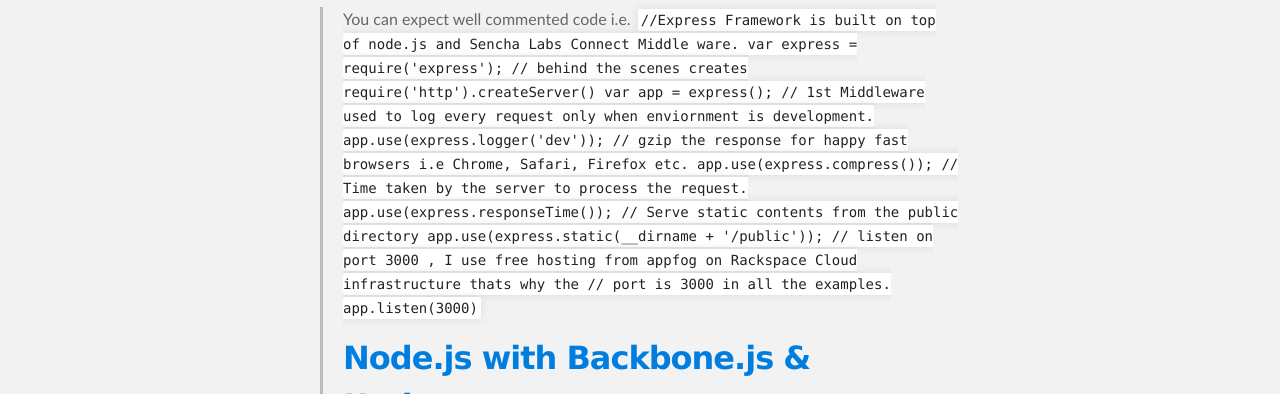
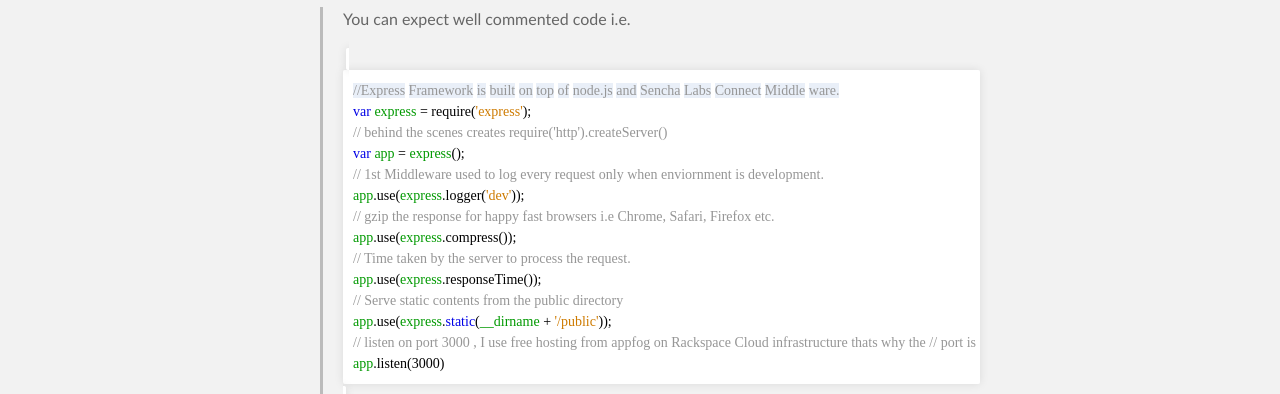
Before and after one commit to khurramijazm/khurramijazm.github.com, a plain HTML site: page index.html in a window 1280 px wide. Shown: the part 406-800 px from the top of the page. Drawn offline with Linux system fonts and the light colour scheme.

Commit message:
Update index.html
added style

```diff
--- a/index.html
+++ b/index.html
@@ -9,6 +9,15 @@
     <link rel="stylesheet" type="text/css" media="screen" href="stylesheets/stylesheet.css">
 
     <title>Khurramijazm.github.com</title>
+    <style type="text/css">
+pre {color: #000000; background-color: #ffffff; font-family: Monospaced}
+table {color: #000000; background-color: #e9e8e2; font-family: Monospaced}
+.LINE_COMMENT {color: #969696}
+.ST0 {color: #969696; background-color: #e9eff8}
+.ST1 {color: #009900}
+.STRING_LITERAL {color: #ce7b00}
+.keyword {color: #0000e6}
+</style>
   </head>
 
   <body>
@@ -34,23 +43,25 @@
 <h2><a href="http://khurramijazm.github.com/tutorial.rs.af.cm/">Node.js Basic Startup</a></h2>
 
 <blockquote>
-<p>You can expect well commented code i.e.
+<p>You can expect well commented code i.e.</p>
 <code>
-//Express Framework is built on top of node.js and Sencha Labs Connect Middle ware.
-var express = require('express');
-// behind the scenes creates require('http').createServer()
-var app = express();
-// 1st Middleware used to log every request only when enviornment is development.
-app.use(express.logger('dev'));
-// gzip the response for happy fast browsers i.e Chrome, Safari, Firefox etc.
-app.use(express.compress());
-// Time taken by the server to process the request.
-app.use(express.responseTime());
-// Serve static contents from the public directory
-app.use(express.static(__dirname + '/public'));
-// listen on port 3000 , I use free hosting from appfog on Rackspace Cloud infrastructure thats why the // port is 3000 in all the examples.
-app.listen(3000)
-</code></p>
+  <pre>
+<span class="ST0">//</span><span class="ST0">Express</span> <span class="ST0">Framework</span> <span class="ST0">is</span> <span class="ST0">built</span> <span class="ST0">on</span> <span class="ST0">top</span> <span class="ST0">of</span> <span class="ST0">node</span><span class="ST0">.</span><span class="ST0">js</span> <span class="ST0">and</span> <span class="ST0">Sencha</span> <span class="ST0">Labs</span> <span class="ST0">Connect</span> <span class="ST0">Middle</span> <span class="ST0">ware</span><span class="ST0">.</span>
+<span class="keyword">var</span> <span class="ST1">express</span> = require(<span class="STRING_LITERAL">&#39;</span><span class="STRING_LITERAL">express</span><span class="STRING_LITERAL">&#39;</span>);
+<span class="LINE_COMMENT">// </span><span class="LINE_COMMENT">behind</span> <span class="LINE_COMMENT">the</span> <span class="LINE_COMMENT">scenes</span> <span class="LINE_COMMENT">creates</span> <span class="LINE_COMMENT">require</span><span class="LINE_COMMENT">(&#39;</span><span class="LINE_COMMENT">http</span><span class="LINE_COMMENT">&#39;)</span><span class="LINE_COMMENT">.</span><span class="LINE_COMMENT">createServer</span><span class="LINE_COMMENT">()</span>
+<span class="keyword">var</span> <span class="ST1">app</span> = <span class="ST1">express</span>();
+<span class="LINE_COMMENT">// 1</span><span class="LINE_COMMENT">st</span> <span class="LINE_COMMENT">Middleware</span> <span class="LINE_COMMENT">used</span> <span class="LINE_COMMENT">to</span> <span class="LINE_COMMENT">log</span> <span class="LINE_COMMENT">every</span> <span class="LINE_COMMENT">request</span> <span class="LINE_COMMENT">only</span> <span class="LINE_COMMENT">when</span> <span class="LINE_COMMENT">enviornment</span> <span class="LINE_COMMENT">is</span> <span class="LINE_COMMENT">development</span><span class="LINE_COMMENT">.</span>
+<span class="ST1">app</span>.use(<span class="ST1">express</span>.logger(<span class="STRING_LITERAL">&#39;</span><span class="STRING_LITERAL">dev</span><span class="STRING_LITERAL">&#39;</span>));
+<span class="LINE_COMMENT">// </span><span class="LINE_COMMENT">gzip</span> <span class="LINE_COMMENT">the</span> <span class="LINE_COMMENT">response</span> <span class="LINE_COMMENT">for</span> <span class="LINE_COMMENT">happy</span> <span class="LINE_COMMENT">fast</span> <span class="LINE_COMMENT">browsers</span> <span class="LINE_COMMENT">i</span><span class="LINE_COMMENT">.</span><span class="LINE_COMMENT">e</span> <span class="LINE_COMMENT">Chrome</span><span class="LINE_COMMENT">, </span><span class="LINE_COMMENT">Safari</span><span class="LINE_COMMENT">, </span><span class="LINE_COMMENT">Firefox</span> <span class="LINE_COMMENT">etc</span><span class="LINE_COMMENT">.</span>
+<span class="ST1">app</span>.use(<span class="ST1">express</span>.compress());
+<span class="LINE_COMMENT">// </span><span class="LINE_COMMENT">Time</span> <span class="LINE_COMMENT">taken</span> <span class="LINE_COMMENT">by</span> <span class="LINE_COMMENT">the</span> <span class="LINE_COMMENT">server</span> <span class="LINE_COMMENT">to</span> <span class="LINE_COMMENT">process</span> <span class="LINE_COMMENT">the</span> <span class="LINE_COMMENT">request</span><span class="LINE_COMMENT">.</span>
+<span class="ST1">app</span>.use(<span class="ST1">express</span>.responseTime());
+<span class="LINE_COMMENT">// </span><span class="LINE_COMMENT">Serve</span> <span class="LINE_COMMENT">static</span> <span class="LINE_COMMENT">contents</span> <span class="LINE_COMMENT">from</span> <span class="LINE_COMMENT">the</span> <span class="LINE_COMMENT">public</span> <span class="LINE_COMMENT">directory</span>
+<span class="ST1">app</span>.use(<span class="ST1">express</span>.<span class="keyword">static</span>(<span class="ST1">__dirname</span> + <span class="STRING_LITERAL">&#39;</span><span class="STRING_LITERAL">/public</span><span class="STRING_LITERAL">&#39;</span>));
+<span class="LINE_COMMENT">// </span><span class="LINE_COMMENT">listen</span> <span class="LINE_COMMENT">on</span> <span class="LINE_COMMENT">port</span><span class="LINE_COMMENT"> 3000 , </span><span class="LINE_COMMENT">I</span> <span class="LINE_COMMENT">use</span> <span class="LINE_COMMENT">free</span> <span class="LINE_COMMENT">hosting</span> <span class="LINE_COMMENT">from</span> <span class="LINE_COMMENT">appfog</span> <span class="LINE_COMMENT">on</span> <span class="LINE_COMMENT">Rackspace</span> <span class="LINE_COMMENT">Cloud</span> <span class="LINE_COMMENT">infrastructure</span> <span class="LINE_COMMENT">thats</span> <span class="LINE_COMMENT">why</span> <span class="LINE_COMMENT">the</span><span class="LINE_COMMENT"> // </span><span class="LINE_COMMENT">port</span> <span class="LINE_COMMENT">is</span><span class="LINE_COMMENT"> 3000 </span><span class="LINE_COMMENT">in</span> <span class="LINE_COMMENT">all</span> <span class="LINE_COMMENT">the</span> <span class="LINE_COMMENT">examples</span><span class="LINE_COMMENT">.</span>
+<span class="ST1">app</span>.listen(3000)
+</pre>
+</code>
 
 <h2><a href="http://khurramijazm.github.com/nodejs/">Node.js with Backbone.js &amp; Underscore</a></h2>
 </blockquote>
```
